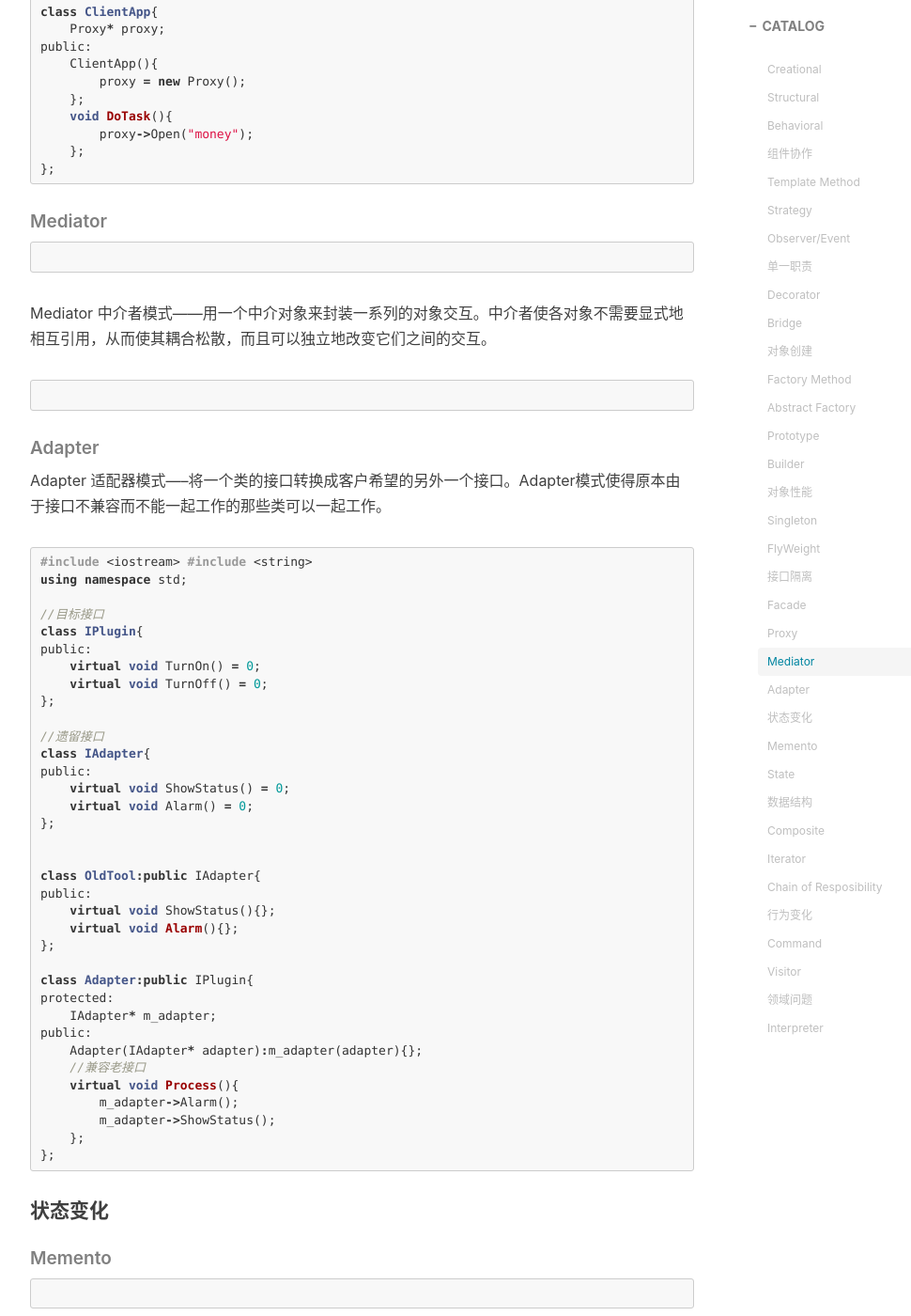
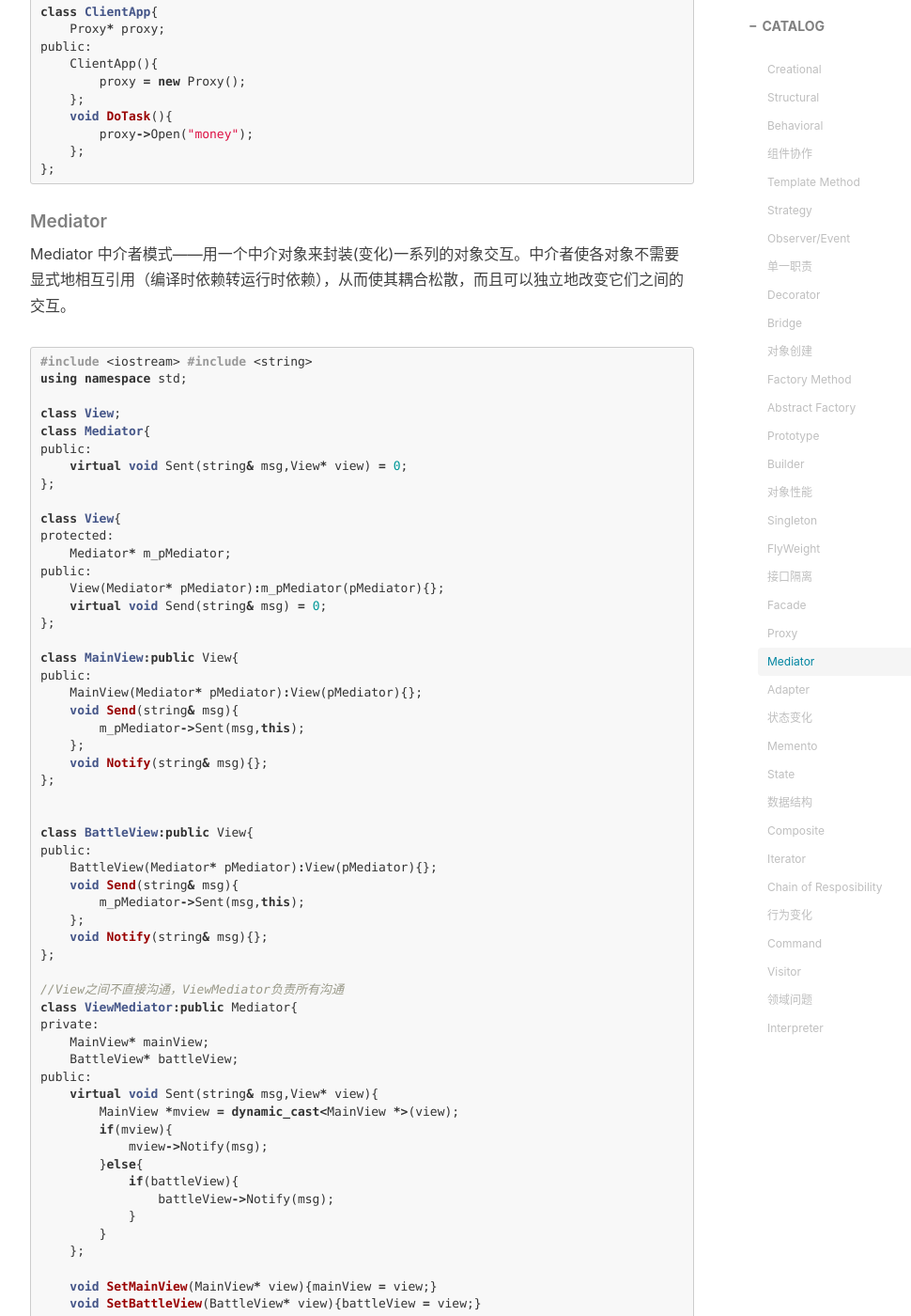
Before and after one commit to chenanbao/chenanbao.github.io, a Jekyll site: the page built from _posts/2019-01-12-设计模式.md, in a window 1280 px wide and 1400 px high, scrolled down 22097 px. Shown: the whole window at 94% size, without its empty margins (233-1203 px from the left). Built offline with Jekyll 4.4.1, drawn with Linux system fonts in a browser that asks for light colours; nearby versions of some CDN libraries; comment, search, counter and statistics services are not loaded; some of the changed text lies outside the part shown.

Commit message:
Update 2019-01-12-设计模式.md

````diff
--- a/_posts/2019-01-12-设计模式.md
+++ b/_posts/2019-01-12-设计模式.md
@@ -1151,12 +1151,66 @@ public:
 };
 ```
 ##### Mediator
-```c
+Mediator 中介者模式——用一个中介对象来封装(变化)一系列的对象交互。中介者使各对象不需要显式地相互引用（编译时依赖转运行时依赖），从而使其耦合松散，而且可以独立地改变它们之间的交互。
+```c++
+#include <iostream>
+#include <string>
 
-```
-Mediator 中介者模式——用一个中介对象来封装一系列的对象交互。中介者使各对象不需要显式地相互引用，从而使其耦合松散，而且可以独立地改变它们之间的交互。
-```c
+using namespace std;
 
+class View;
+class Mediator{
+public:
+    virtual void Sent(string& msg,View* view) = 0;
+};
+
+class View{
+protected:
+    Mediator* m_pMediator;
+public:
+    View(Mediator* pMediator):m_pMediator(pMediator){};
+    virtual void Send(string& msg) = 0;
+};
+
+class MainView:public View{
+public:
+    MainView(Mediator* pMediator):View(pMediator){};
+    void Send(string& msg){
+        m_pMediator->Sent(msg,this);
+    };
+    void Notify(string& msg){};
+};
+
+
+class BattleView:public View{
+public:
+    BattleView(Mediator* pMediator):View(pMediator){};
+    void Send(string& msg){
+        m_pMediator->Sent(msg,this);
+    };
+    void Notify(string& msg){};
+};
+
+//View之间不直接沟通，ViewMediator负责所有沟通
+class ViewMediator:public Mediator{
+private:
+    MainView* mainView;
+    BattleView* battleView;
+public:
+    virtual void Sent(string& msg,View* view){
+        MainView *mview = dynamic_cast<MainView *>(view);
+        if(mview){
+            mview->Notify(msg);
+        }else{
+            if(battleView){
+                battleView->Notify(msg);
+            }
+        }
+    };
+
+    void SetMainView(MainView* view){mainView = view;}
+    void SetBattleView(BattleView* view){battleView = view;}
+};
 ```
 ##### Adapter
 Adapter 适配器模式—–将一个类的接口转换成客户希望的另外一个接口。Adapter模式使得原本由于接口不兼容而不能一起工作的那些类可以一起工作。
@@ -1197,6 +1251,8 @@ public:
         m_adapter->Alarm();
         m_adapter->ShowStatus();
     };
+    virtual void TurnOn(){};
+    virtual void TurnOff(){};
 };
 ```
 
@@ -1210,11 +1266,103 @@ Memento 备忘模式——在不破坏封装性的前提下，捕获一个对象
 
 ```
 ##### State
-```c
+```c++
+#include <iostream>
+#include <string>
 
+using namespace std;
+
+enum NetWorkState{
+    Open,
+    Close,
+    Connect
+};
+
+class NetWorkProcessor{
+    NetWorkState state;
+public:
+
+    void DoTask1(){
+        if (state == Open) {
+            //do something
+            //state = Close;
+        }else if(state == Close){
+            //do something
+            //state = Connect;
+        }else if(state == Connect){
+            //do something
+            //state = Open;
+        }
+    };
+
+    void DoTask2(){
+        if (state == Open) {
+            state = Connect;
+        }else if(state == Close){
+            state = Open;
+        }else if(state == Connect){
+            state = Open;
+        }
+    };
+};
 ```
 State 状态模式：允许一个对象在其内部状态改变时改变它的行为。对象看起来似乎修改了它所属的类。
-```c
+```c++
+#include <iostream>
+#include <string>
+
+using namespace std;
+
+class NetWorkProcessor;
+
+class NetWorkState{
+public:
+    virtual void DoTask(NetWorkProcessor *np) = 0;
+    virtual ~NetWorkState(){};
+};
+
+class NetWorkProcessor{
+    NetWorkState* m_curState;
+public:
+    NetWorkProcessor(NetWorkState *state): m_curState(state){}
+
+    void Request(){
+        if(m_curState){
+            m_curState->DoTask(this);
+        }
+    }
+
+    void ChangeState(NetWorkState* state){
+        m_curState = state;
+    }
+
+    ~NetWorkProcessor() { if(m_curState != 0){delete m_curState;} }
+};
+
+
+class ConnectState:public NetWorkState{
+public:
+    virtual void DoTask(NetWorkProcessor *np){
+        //do something
+        //np->ChangeState(OpenState::GetInstance());
+    };
+};
+
+class CloseState:public NetWorkState{
+public:
+    virtual void DoTask(NetWorkProcessor *np){
+        //do something
+        //np->ChangeState(ConnectionState::GetInstance());
+    };
+};
+
+class OpenState:public NetWorkState{
+public:
+    virtual void DoTask(NetWorkProcessor *np){
+        //do something
+        //np->ChangeState(CloseState::GetInstance());
+    };
+};
 
 ```
 
````
